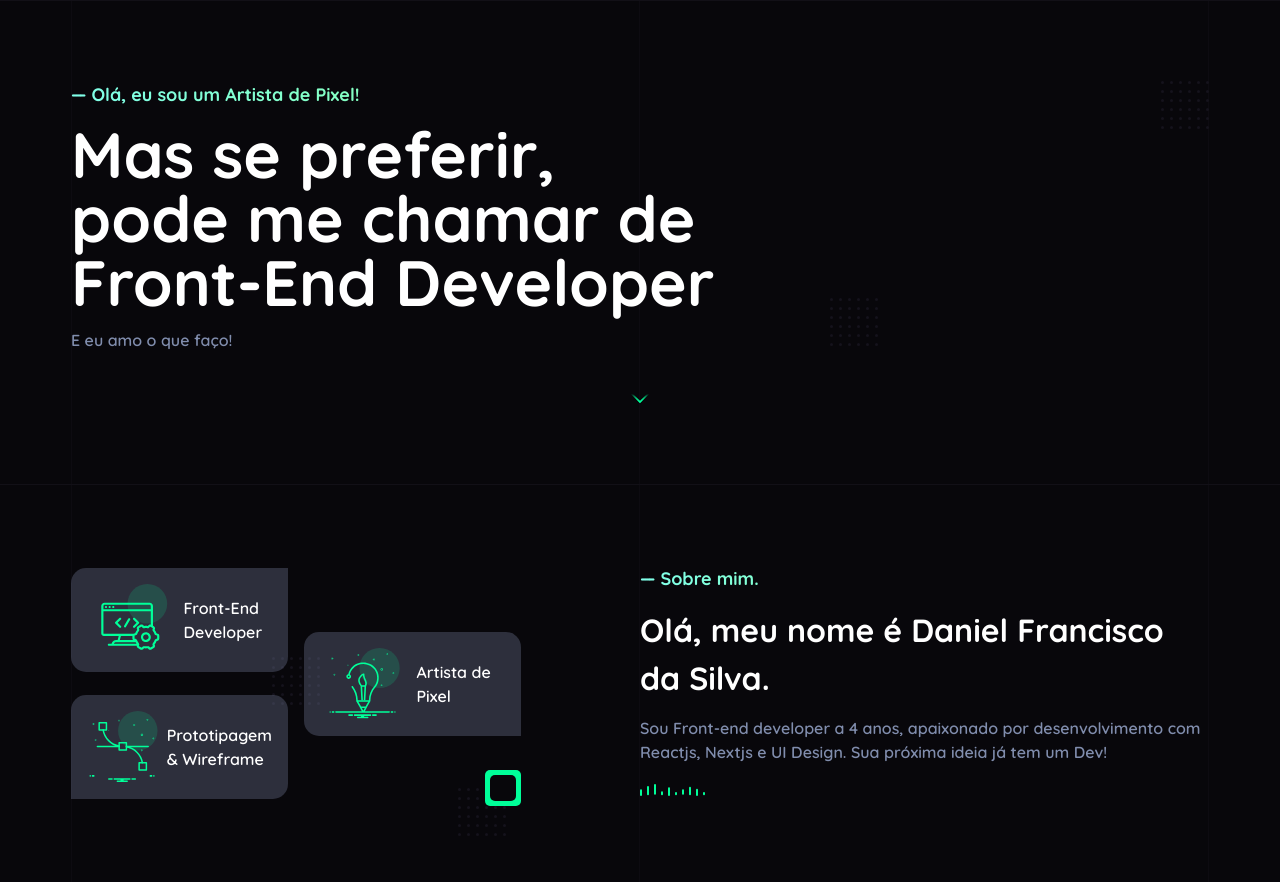
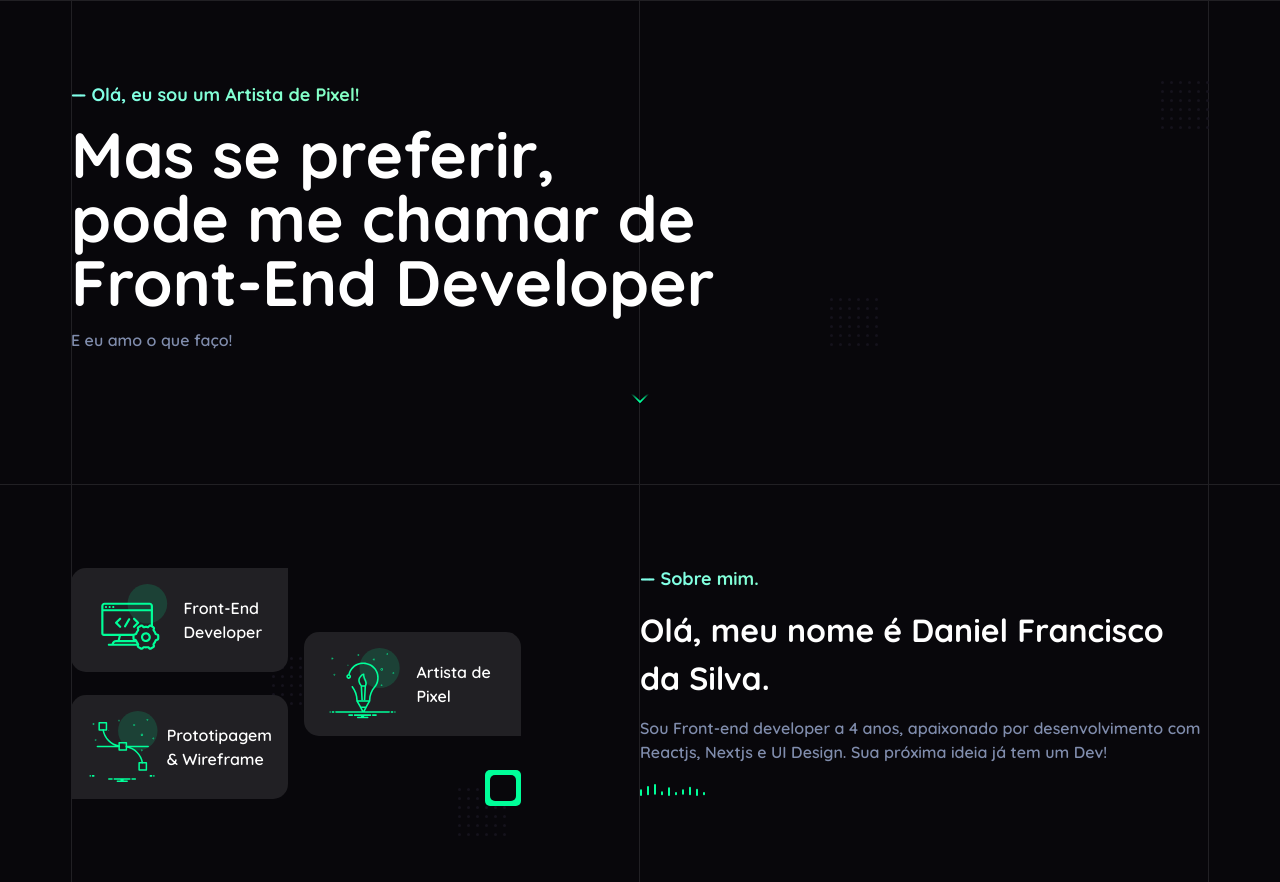
Before and after one commit to dfsilva-dxp/dfsilva-portfolio, a Next.js app: page / in a window 1280 px wide. Built offline with nearby package versions, Linux system fonts and the light colour scheme.

Commit message:
feat: refatoring

```diff
--- a/src/components/Base/styles.ts
+++ b/src/components/Base/styles.ts
@@ -46,7 +46,6 @@ export const Grid = styled.div`
     display: grid;
     grid-template-columns: repeat(2, 1fr);
     z-index: -1;
-    opacity: 0.5;
 
     &::before {
       content: "";
--- a/src/components/PanelSkill/styles.ts
+++ b/src/components/PanelSkill/styles.ts
@@ -22,7 +22,7 @@ const panelModifiers = {
 
 export const Panel = styled.div<Pick<PanelSkillProps, "brPosition">>`
   ${({ theme, brPosition }) => css`
-    background: rgba(128, 141, 173, 0.3);
+    background: ${theme.colors.panel};
     width: 100%;
 
     padding: ${theme.spacings.small};
--- a/src/styles/theme.ts
+++ b/src/styles/theme.ts
@@ -26,7 +26,7 @@ export default {
     black: "#08070B",
     primary: "#00FF99",
     secondary: "#7F64EE",
-    panel: "#121017",
+    panel: "#212024",
     gray400: "#808DAD",
     gray700: "#494D4B",
     gray800: "#212226",
```
